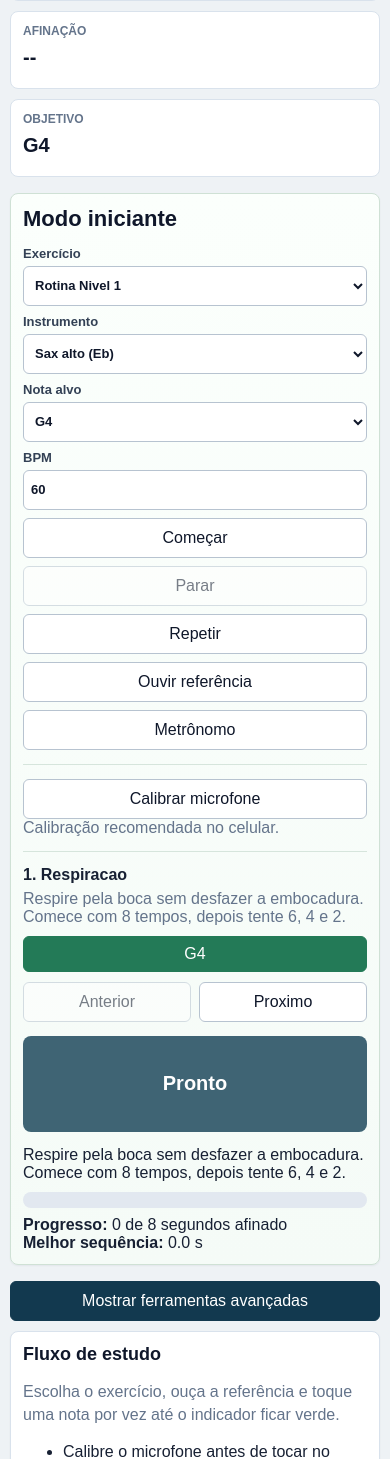
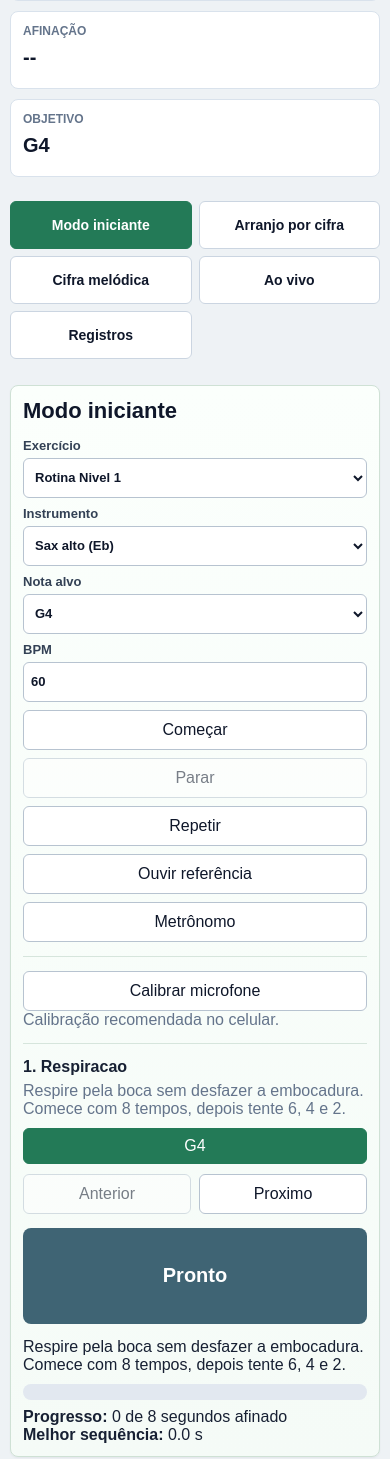
Before and after one commit to monitoramentopedagogico-nam/audio, a Django app: page /audio/ in a window 390 px wide. Shown: the part 297-1756 px from the top of the page. Run offline with Django 4.2, Linux system fonts and the light colour scheme; the visitor is signed in with stand-in values (Sample User, id 1).

Commit message:
Group audio dashboard into app stages

```diff
--- a/mysite/app/templates/app/audio.html
+++ b/mysite/app/templates/app/audio.html
@@ -96,6 +96,30 @@
     }
     .status-label{font-size:12px;text-transform:uppercase;color:var(--muted);font-weight:700}
     .status-value{font-size:20px;font-weight:700;margin-top:8px;color:var(--ink)}
+    .app-stage-nav{
+      position:sticky;
+      top:0;
+      z-index:20;
+      display:grid;
+      grid-template-columns:repeat(5,minmax(0,1fr));
+      gap:8px;
+      background:rgba(238,242,245,.96);
+      padding:8px 0;
+      backdrop-filter:blur(8px);
+    }
+    .stage-button{
+      min-height:52px;
+      border-color:#cbd5e1;
+      background:#fff;
+      font-weight:800;
+      line-height:1.15;
+    }
+    .stage-button.is-active{
+      background:var(--accent);
+      border-color:var(--accent);
+      color:#fff;
+    }
+    .stage-hidden{display:none!important}
     #beginnerPanel{
       border-color:#cfe1d5;
       background:linear-gradient(180deg,#fbfffc 0%,#f5fbf7 100%);
@@ -162,7 +186,7 @@
     #routineSequence span.active{background:var(--accent);color:#fff;border-color:var(--accent)}
     #routineNav{display:flex;gap:8px;flex-wrap:wrap}
     .dashboard-toolbar{
-      display:flex;
+      display:none;
       justify-content:flex-end;
       gap:8px;
     }
@@ -268,6 +292,16 @@
       .dashboard-shell{padding:10px;gap:10px}
       .dashboard-card,#beginnerPanel,.tool-section,#advancedTools > div:not(#controls),#reference,#downloads,#suggestions{padding:12px}
       .status-grid{grid-template-columns:1fr}
+      .app-stage-nav{
+        grid-template-columns:repeat(2,minmax(0,1fr));
+        gap:7px;
+        padding:8px 0 10px;
+      }
+      .stage-button{
+        min-height:48px;
+        padding:8px;
+        font-size:14px;
+      }
       #beginnerControls,#perceptionControls,#controls,.tool-row{display:grid;grid-template-columns:1fr;gap:8px;align-items:stretch}
       #beginnerControls label,#perceptionControls label{width:100%;min-width:0}
       #beginnerControls button,#controls button,.tool-row button,#advancedToggle,#calibrationPanel button{width:100%}
@@ -310,6 +344,14 @@
             <div class="status-value"><span id="targetSummary">Iniciante</span></div>
           </div>
         </section>
+
+        <nav class="app-stage-nav" aria-label="Etapas do aplicativo">
+          <button class="stage-button is-active" type="button" data-stage-target="beginner">Modo iniciante</button>
+          <button class="stage-button" type="button" data-stage-target="arrangement">Arranjo por cifra</button>
+          <button class="stage-button" type="button" data-stage-target="melody">Cifra mel&oacute;dica</button>
+          <button class="stage-button" type="button" data-stage-target="live">Ao vivo</button>
+          <button class="stage-button" type="button" data-stage-target="history">Registros</button>
+        </nav>
 
   <section id="beginnerPanel" aria-live="polite">
     <h2>Modo iniciante</h2>
@@ -421,7 +463,7 @@
   <div class="dashboard-toolbar">
     <button id="advancedToggle" type="button">Mostrar ferramentas avan&ccedil;adas</button>
   </div>
-  <div id="advancedTools" class="advanced-hidden">
+  <div id="advancedTools">
   <h1>Captação de Sax — Live</h1>
   <div id="controls">
     <button id="startBtn">Iniciar captura</button>
```
Also changed, not shown: mysite/app/static/app/audio.js (+63 -0 lines).
